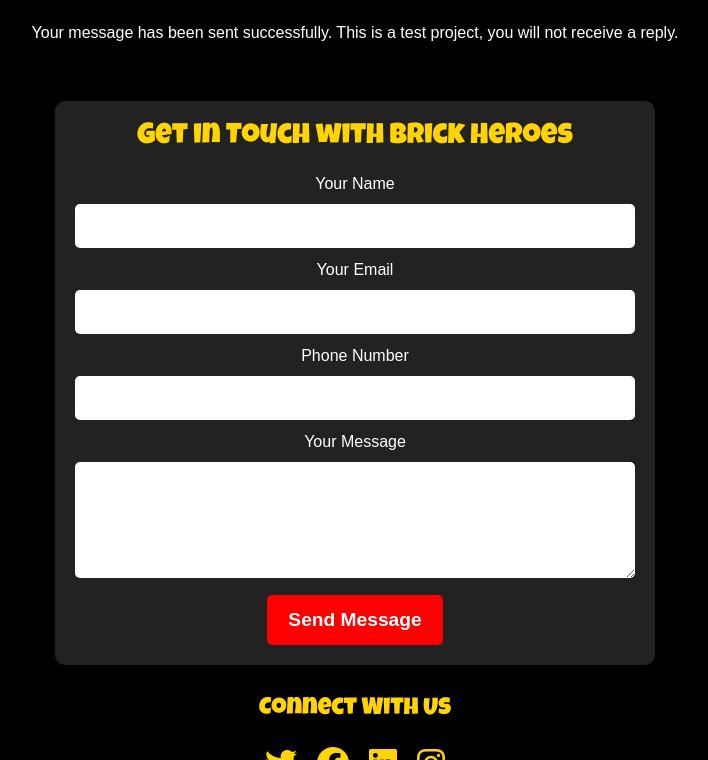
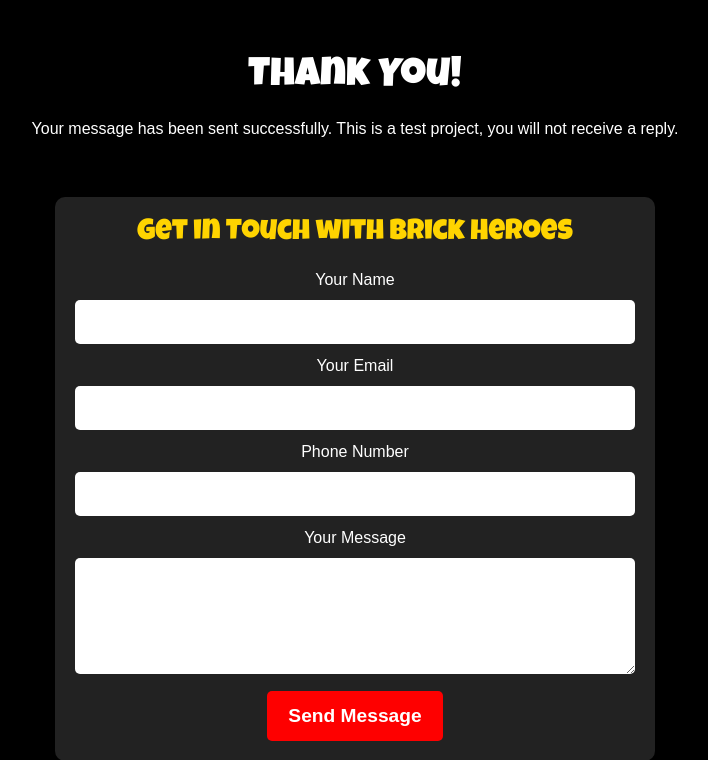
Before and after one commit to SophieMcGee/brick_heroes, a Django app: page /contact/success/ in a window 1280 px wide. Shown: the part 123-883 px from the top of the page, without its empty margins (285-993 px from the left). Run offline with Django 3.2, Linux system fonts and the light colour scheme; some libraries are stand-ins or nearby versions; some web fonts are replaced.

Commit message:
Add padding to top of contact success page

```diff
--- a/home/templates/home/contact_success.html
+++ b/home/templates/home/contact_success.html
@@ -1,6 +1,7 @@
 {% extends "base.html" %}
+
 {% block content %}
-<div class="container text-center">
+<div class="container text-center mt-5 pt-5" style="margin-top: 120px; padding-top: 250px;">
     <h1>Thank You!</h1>
     <p>Your message has been sent successfully. This is a test project, you will not receive a reply.</p>
 </div>
```
